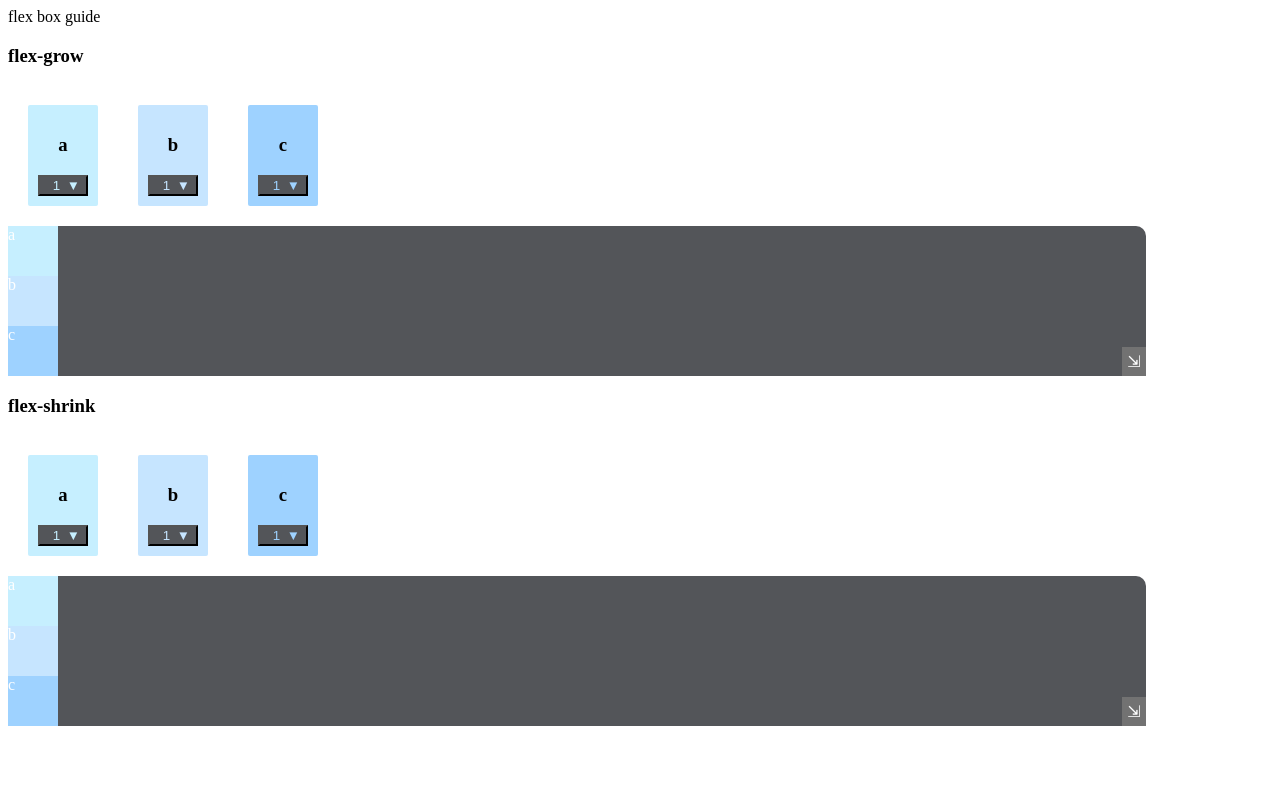
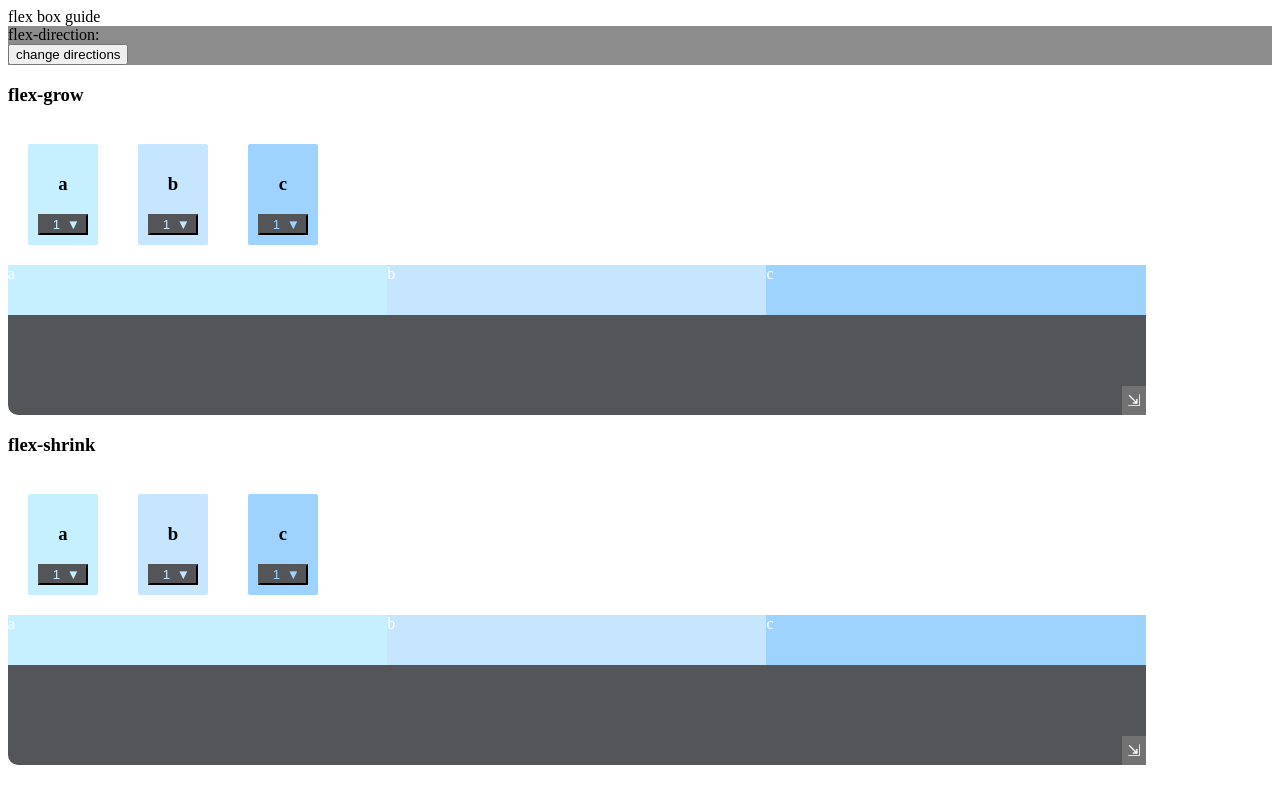
Before and after one commit to mlizchap/flex-box-guide, a React (Create React App) app: page / in a window 1280 px wide. Shown: the top 804 px of the page. Built offline with nearby package versions, Linux system fonts and the light colour scheme.

Commit message:
can change the flex direction

```diff
--- a/src/components/App.js
+++ b/src/components/App.js
@@ -1,6 +1,7 @@
 import React, { Component } from 'react';
 
 import ChildPropsContainer from './ChildPropsContainer'
+import FlexDirectionChange from './FlexDirectionChange';
 
 class App extends Component {
     constructor(props) {
@@ -9,11 +10,17 @@ class App extends Component {
             direction: "row"
          };
     }
+    changeDirection = () => {
+        (this.state.direction === "row") ?
+            this.setState({ direction: "column"}) :
+            this.setState({ direction: "row"})
+    }
     render() {
         return (
             <div>
                 flex box guide
-                <ChildPropsContainer flexDirection="column" />
+                <FlexDirectionChange handleChange={this.changeDirection} />
+                <ChildPropsContainer flexDirection={this.state.direction} />
             </div>
         );
     }
--- /dev/null
+++ b/src/components/FlexDirectionChange.js
@@ -0,0 +1,29 @@
+import React, { Component } from 'react';
+import styled from 'styled-components';
+import { globalStyle } from '../globalStyle';
+
+class FlexDirectionChange extends Component {
+    constructor(props) {
+        super(props);
+        this.state = {  };
+    }
+    render() {
+        return (
+            <FlexDirectionChangeStyle>
+                flex-direction: {this.props.flexDirection}<br />
+                <button onClick={this.props.handleChange}>change directions</button>
+            </FlexDirectionChangeStyle>
+        );
+    }
+}
+
+export default FlexDirectionChange;
+
+const FlexDirectionChangeStyle = styled.div`
+    width: 100%;
+    background-color: ${globalStyle.mediumgray};
+    color: ${globalStyle.highlight2}
+    position: -webkit-sticky; /* Safari */
+    position: sticky;
+    top: 0;
+`
```
